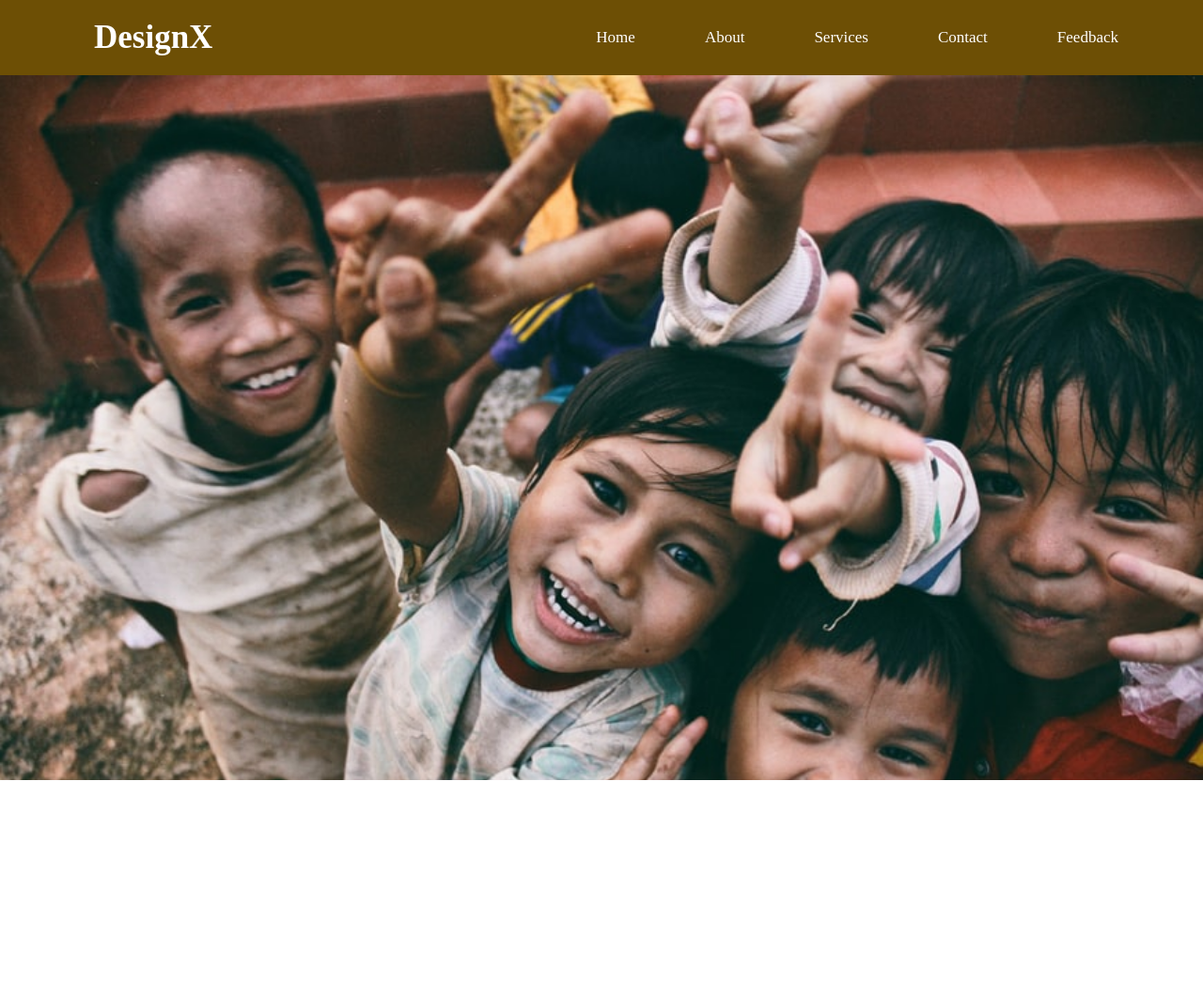
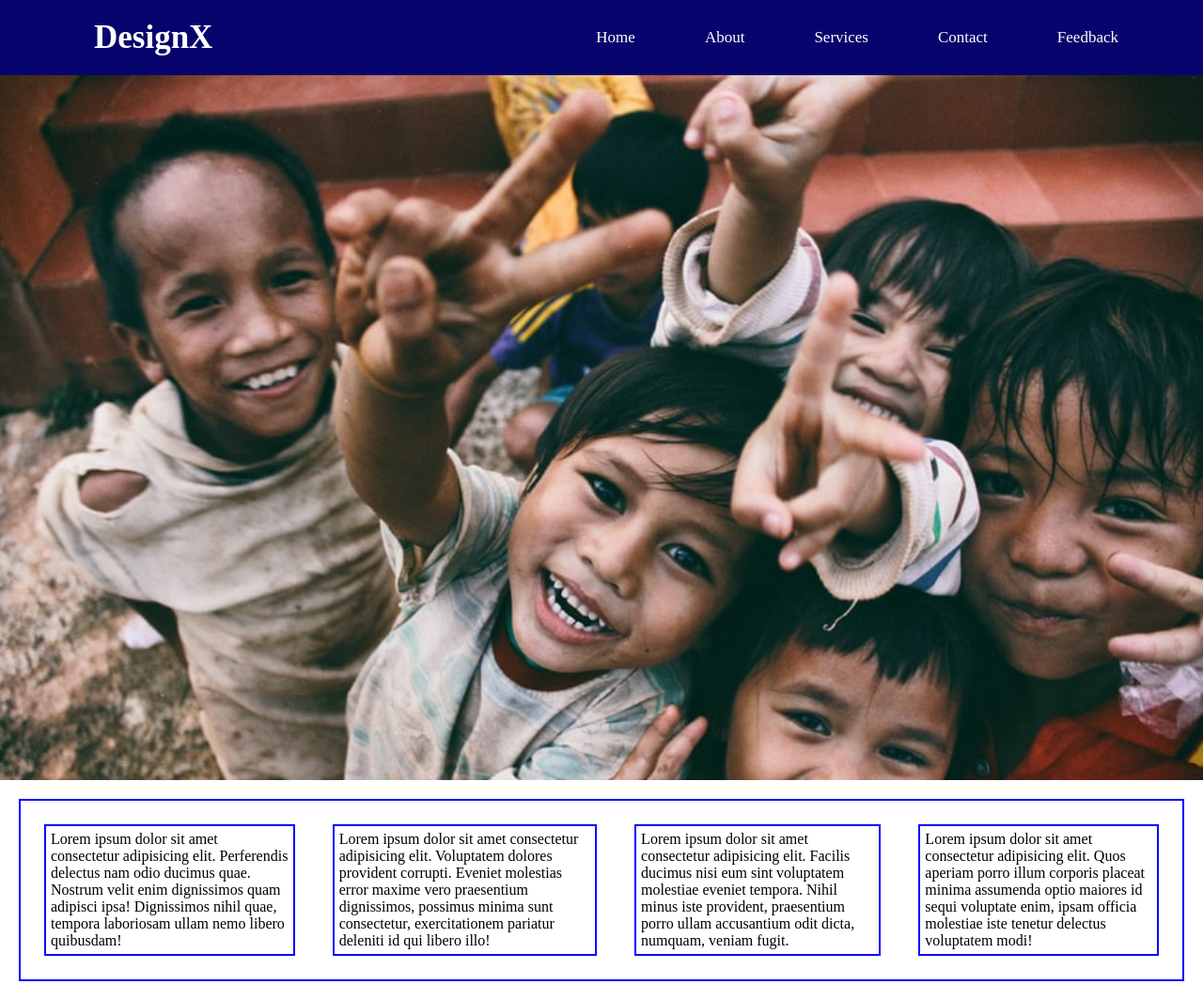
Before and after one commit to Mckings1/responsive_navbar, a plain HTML site: page pratice.html in a window 1280 px wide. Shown: the whole page at 94% size. Before the commit the page ends 830 px from the top, so only its background shows below. Drawn offline with Linux system fonts and the light colour scheme.

Commit message:
footer added

```diff
--- a/pratice.css
+++ b/pratice.css
@@ -7,7 +7,7 @@
   }
 
 .navbar{
-    background-color: rgb(109, 79, 5);
+    background-color: rgb(7, 5, 109);
 
 }
 .nav-logo{
@@ -38,3 +38,10 @@ section{
     background-size: cover;
     height: calc(100vh - 50px);
   }
+
+  footer div{ border: 2px solid blue;
+    display: flex;
+    padding: 5px;
+    margin: 20px;
+
+  }
--- a/pratice.html
+++ b/pratice.html
@@ -22,6 +22,13 @@
 </header>
 
 <section></section>
-
+<footer>
+<div>
+<div>Lorem ipsum dolor sit amet consectetur adipisicing elit. Perferendis delectus nam odio ducimus quae. Nostrum velit enim dignissimos quam adipisci ipsa! Dignissimos nihil quae, tempora laboriosam ullam nemo libero quibusdam!</div>
+<div>Lorem ipsum dolor sit amet consectetur adipisicing elit. Voluptatem dolores provident corrupti. Eveniet molestias error maxime vero praesentium dignissimos, possimus minima sunt consectetur, exercitationem pariatur deleniti id qui libero illo!</div>
+<div>Lorem ipsum dolor sit amet consectetur adipisicing elit. Facilis ducimus nisi eum sint voluptatem molestiae eveniet tempora. Nihil minus iste provident, praesentium porro ullam accusantium odit dicta, numquam, veniam fugit.</div>
+<div>Lorem ipsum dolor sit amet consectetur adipisicing elit. Quos aperiam porro illum corporis placeat minima assumenda optio maiores id sequi voluptate enim, ipsam officia molestiae iste tenetur delectus voluptatem modi!</div>
+</div>
+</footer>
 </body>
 </html>
```
